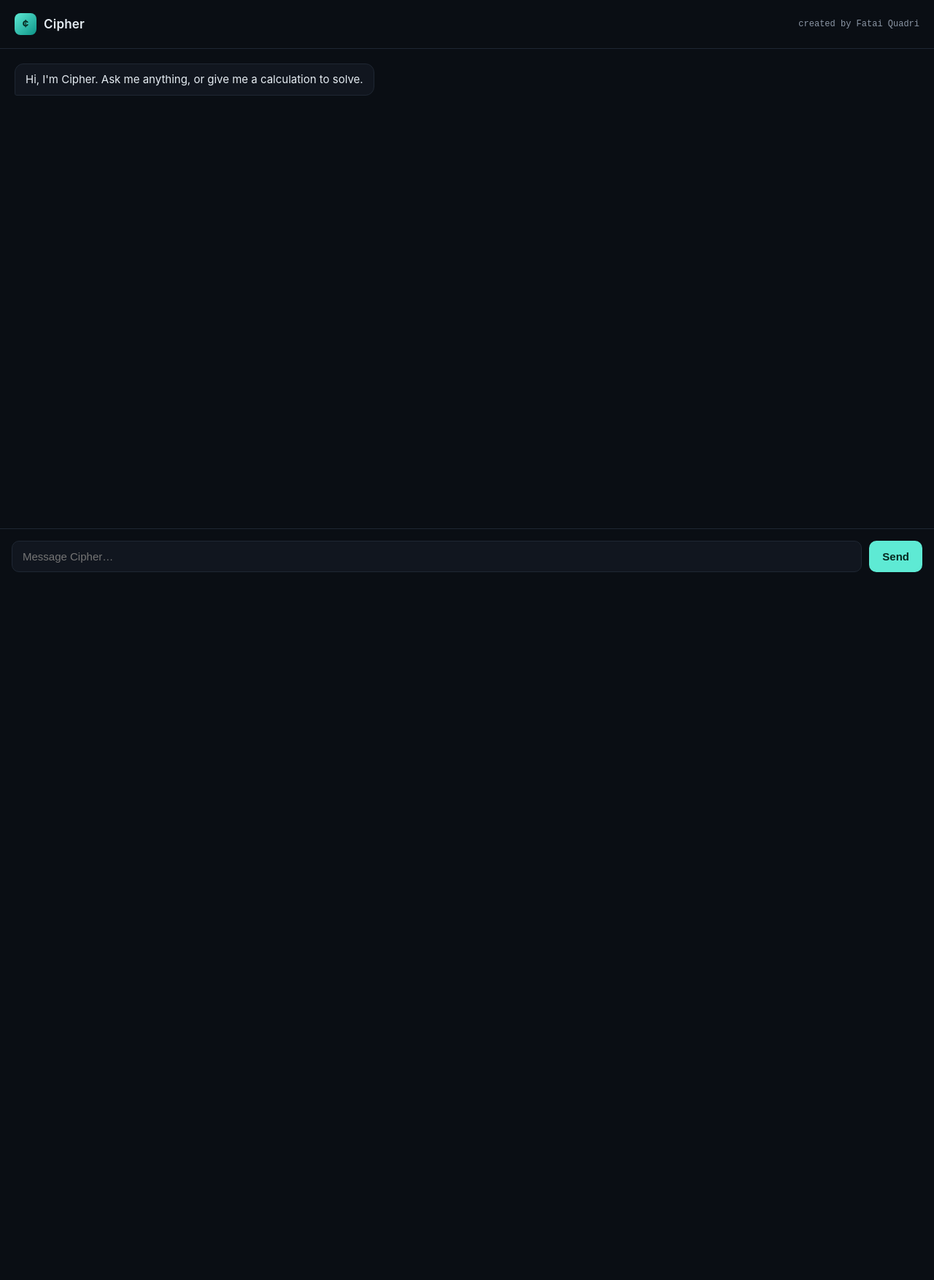
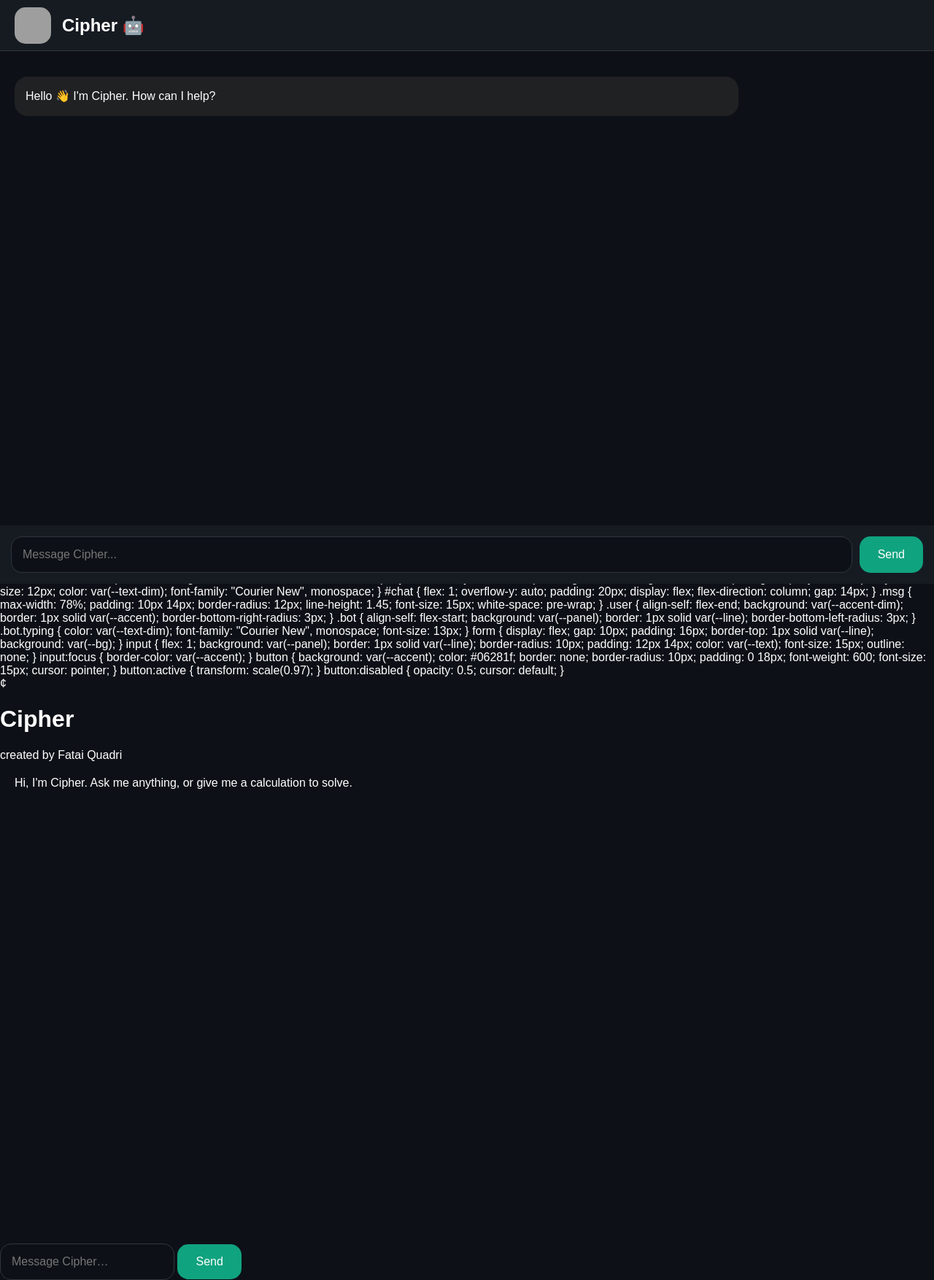
Before and after one commit to fataiquadri446-gif/Cipher-AI, a Flask app: page / in a window 1280 px wide. Shown: the whole page at 73% size. Before the commit the page ends 784 px from the top, so only its background shows below. Run offline with Flask 3, Linux system fonts and the light colour scheme; grey boxes are pictures that could not be loaded.

Commit message:
Update index.html

```diff
--- a/templates/index.html
+++ b/templates/index.html
@@ -1,19 +1,320 @@
+
+
+
 <!DOCTYPE html>
-<html lang="en">
+
+<html>
+
 <head>
-<meta charset="UTF-8">
-<meta name="viewport" content="width=device-width, initial-scale=1.0">
-<title>Cipher</title>
+
+<title>Cipher AI</title>
+
+
 <style>
-  :root {
-    --bg: #0a0e14;
-    --panel: #11161f;
-    --line: #1f2733;
-    --accent: #5eead4;
-    --accent-dim: #2dd4bf33;
-    --text: #e6edf3;
-    --text-dim: #8b96a5;
-  }
+
+*{
+    box-sizing:border-box;
+}
+
+
+body{
+
+    margin:0;
+    background:#0d1117;
+    color:white;
+    font-family:Arial, sans-serif;
+
+}
+
+
+/* TOP BAR */
+
+.header{
+
+    height:70px;
+    background:#161b22;
+    display:flex;
+    align-items:center;
+    padding:10px 20px;
+    gap:15px;
+    border-bottom:1px solid #30363d;
+
+}
+
+
+.logo{
+
+    width:50px;
+    height:50px;
+    border-radius:15px;
+
+}
+
+
+.title{
+
+    font-size:24px;
+    font-weight:bold;
+
+}
+
+
+
+/* CHAT AREA */
+
+#chat{
+
+    height:calc(100vh - 140px);
+    overflow-y:auto;
+    padding:20px;
+
+}
+
+
+
+.message{
+
+    max-width:80%;
+    padding:15px;
+    margin:15px 0;
+    border-radius:18px;
+    line-height:1.5;
+
+}
+
+
+.user{
+
+    background:#10a37f;
+    margin-left:auto;
+
+}
+
+
+.cipher{
+
+    background:#202123;
+
+}
+
+
+
+/* INPUT AREA */
+
+
+.bottom{
+
+    position:fixed;
+    bottom:0;
+    width:100%;
+    background:#161b22;
+    padding:15px;
+    display:flex;
+    gap:10px;
+
+}
+
+
+input{
+
+    flex:1;
+    background:#0d1117;
+    border:1px solid #30363d;
+    color:white;
+    padding:15px;
+    border-radius:15px;
+    font-size:16px;
+
+}
+
+
+
+button{
+
+    background:#10a37f;
+    color:white;
+    border:none;
+    padding:15px 25px;
+    border-radius:15px;
+    font-size:16px;
+
+}
+
+
+
+</style>
+
+
+</head>
+
+
+
+<body>
+
+
+<div class="header">
+
+
+<!-- YOUR LOGO -->
+
+<img class="logo" src="/static/logo.jpg">
+
+
+<div class="title">
+
+Cipher 🤖
+
+</div>
+
+
+</div>
+
+
+
+<div id="chat">
+
+
+<div class="message cipher">
+
+Hello 👋 I'm Cipher. How can I help?
+
+</div>
+
+
+</div>
+
+
+
+
+<div class="bottom">
+
+
+<input
+id="message"
+placeholder="Message Cipher...">
+
+
+<button onclick="sendMessage()">
+
+Send
+
+</button>
+
+
+</div>
+
+
+
+
+
+<script>
+
+
+function addMessage(text,type){
+
+
+let div=document.createElement("div");
+
+
+div.className="message "+type;
+
+
+div.innerHTML=text;
+
+
+document.getElementById("chat")
+.appendChild(div);
+
+
+document.getElementById("chat")
+.scrollTop =
+document.getElementById("chat").scrollHeight;
+
+
+}
+
+
+
+
+function sendMessage(){
+
+
+let box =
+document.getElementById("message");
+
+
+let text=box.value;
+
+
+if(text=="") return;
+
+
+
+addMessage(
+"You: "+text,
+"user"
+);
+
+
+
+fetch("/chat",{
+
+method:"POST",
+
+headers:{
+
+"Content-Type":"application/json"
+
+},
+
+
+body:JSON.stringify({
+
+message:text
+
+})
+
+
+})
+
+
+.then(r=>r.json())
+
+.then(data=>{
+
+
+addMessage(
+
+"Cipher: "+data.reply,
+
+"cipher"
+
+);
+
+
+});
+
+
+
+box.value="";
+
+
+}
+
+
+
+</script>
+
+
+
+</body>
+
+
+</html>
+
+
+
+
 
   * { box-sizing: border-box; }
 
```
